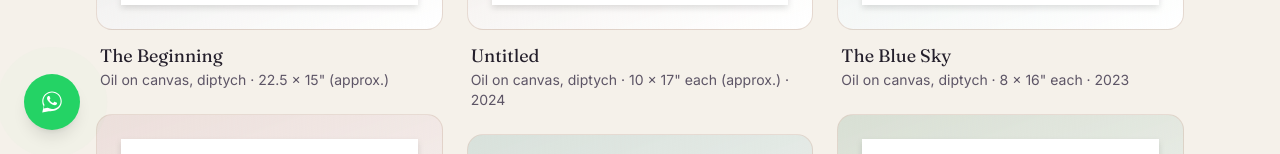
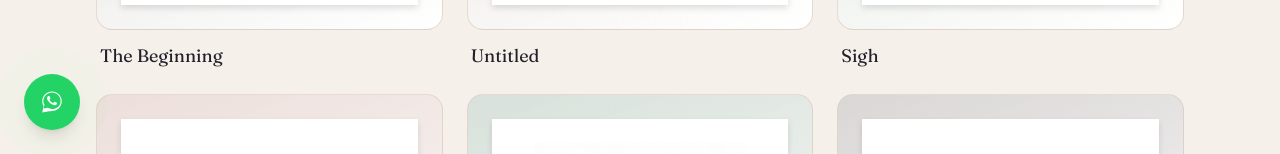
Before and after one commit to digraphics02/komal-hira-portfolio, a Next.js app: page /gallery in a window 1280 px wide. Shown: the part 646-800 px from the top of the page. Built offline with nearby package versions, Linux system fonts and the light colour scheme; no server answers.

Commit message:
Show only title on gallery cards, full details in the lightbox

```diff
--- a/src/components/gallery-client.tsx
+++ b/src/components/gallery-client.tsx
@@ -73,11 +73,6 @@ export default function GalleryClient({
               <h3 className="font-display text-lg text-[var(--ink)]">
                 {painting.title}
               </h3>
-              <p className="text-sm text-[var(--ink-soft)]">
-                {[painting.medium, painting.dimensions, painting.year]
-                  .filter(Boolean)
-                  .join(" · ")}
-              </p>
             </div>
           </button>
         ))}
```
